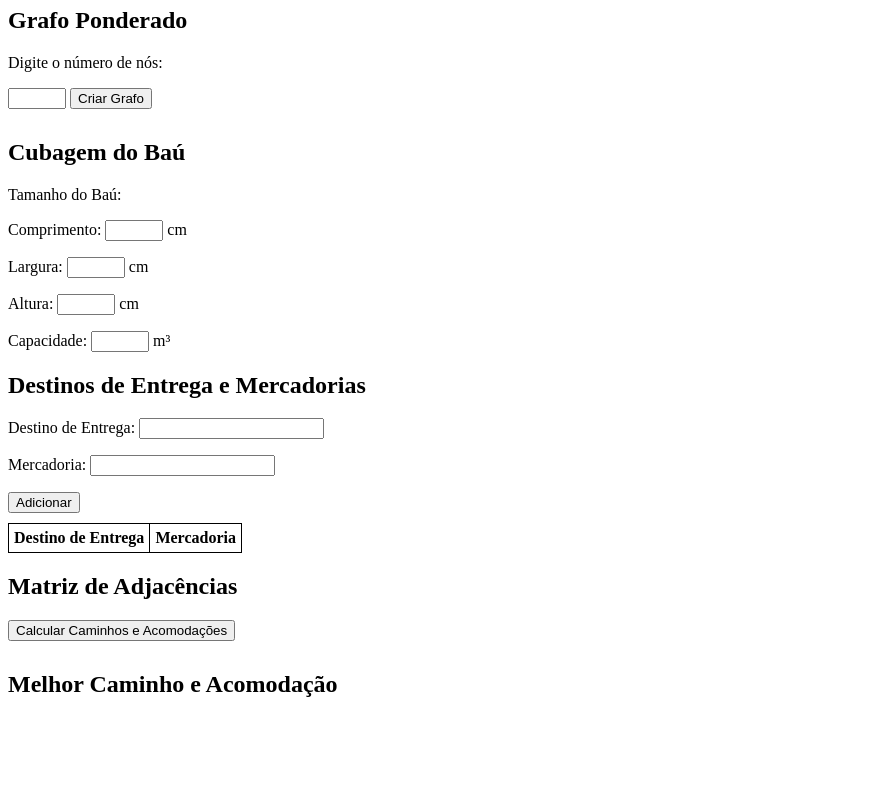
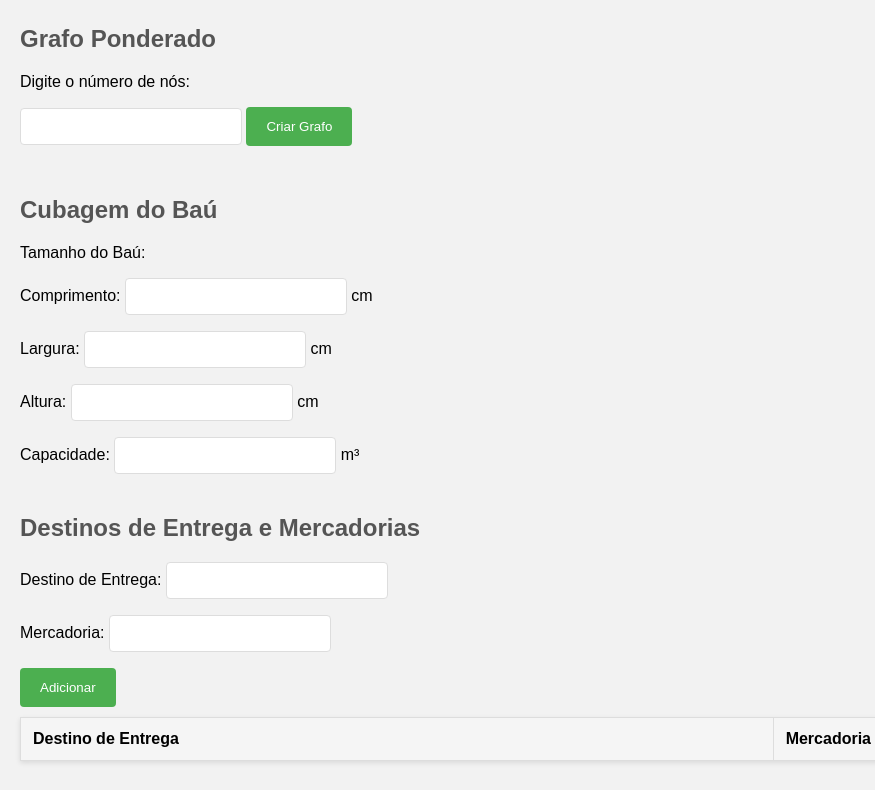
Before and after one commit to BMVBrun0/EstruturaDados, a plain HTML site: page index.html in a window 1280 px wide. Shown: the part 73-863 px from the top of the page, without its empty margins (0-875 px from the left). Before the commit the page ends 800 px from the top, so only its background shows below. Drawn offline with nearby package versions, Linux system fonts and the light colour scheme.

Commit message:
alterado tela e add comentarios

```diff
--- a/index.html
+++ b/index.html
@@ -3,22 +3,68 @@
 <head>
     <title>Entrega de Mercadorias</title>
     <style>
+        body {
+            font-family: Arial, sans-serif;
+            margin: 20px;
+            background-color: #f2f2f2;
+        }
+
+        h1 {
+            margin-bottom: 20px;
+            text-align: center;
+            color: #333;
+        }
+
+        h2 {
+            margin-top: 40px;
+            color: #555;
+        }
+
         table {
             border-collapse: collapse;
             margin-bottom: 20px;
+            width: 100%;
+            background-color: #fff;
+            box-shadow: 0px 2px 5px rgba(0, 0, 0, 0.1);
         }
 
-        table, th, td {
-            border: 1px solid black;
-            padding: 5px;
+        table th, table td {
+            border: 1px solid #ddd;
+            padding: 12px;
+            text-align: left;
         }
 
-        input[type="number"] {
-            width: 50px;
+        table th {
+            background-color: #f5f5f5;
+        }
+
+        input[type="number"], input[type="text"] {
+            width: 200px;
+            padding: 10px;
+            border: 1px solid #ddd;
+            border-radius: 4px;
+            transition: border-color 0.3s ease;
+        }
+
+        input[type="number"]:focus,
+        input[type="text"]:focus {
+            outline: none;
+            border-color: #4CAF50;
         }
 
         button {
             margin-bottom: 10px;
+            padding: 12px 20px;
+            background-color: #4CAF50;
+            color: white;
+            border: none;
+            border-radius: 4px;
+            cursor: pointer;
+            transition: background-color 0.3s ease;
+        }
+
+        button:hover {
+            background-color: #45a049;
         }
     </style>
 </head>
--- a/script.js
+++ b/script.js
@@ -1,21 +1,24 @@
 $(document).ready(function() {
+  // Variáveis para armazenar informações
   var adjacencyMatrix = [];
   var deliveries = [];
   var bestPath = null;
   var bestFit = null;
 
+  //Pega o número de nós e chama a função do grafo
   $('#create-graph-btn').click(function() {
     var nodeCount = parseInt($('#node-count').val());
     createGraph(nodeCount);
   });
 
+  //Pega o destino e o Item e dps chama a função de add entrega
   $('#add-delivery-btn').click(function() {
     var destination = $('#destination').val();
     var item = $('#item').val();
-
     addDelivery(destination, item);
   });
 
+    //Chama as funções para calcular caminhos, acomodações e encontrar o melhor caminho e melhor acomodação
   $('#calculate-btn').click(function() {
     calculatePaths();
     calculateFit();
@@ -23,6 +26,7 @@ $(document).ready(function() {
     findBestFit();
   });
 
+  //Cria o grafo
   function createGraph(nodeCount) {
     $('#graph-container').empty();
 
@@ -40,10 +44,10 @@ $(document).ready(function() {
     }
 
     $('#graph-container').append(graph);
-
     adjacencyMatrix = [];
   }
 
+  //Adiciona uma entrega
   function addDelivery(destination, item) {
     var row = $('<tr>');
     var destinationCell = $('<td>').text(destination);
@@ -52,6 +56,7 @@ $(document).ready(function() {
 
     $('#deliveries-table tbody').append(row);
 
+    //Armazena a entrega no array de entregas
     deliveries.push({
       destination: destination,
       item: item
@@ -61,6 +66,7 @@ $(document).ready(function() {
     $('#item').val('');
   }
 
+  //Calcula os caminhos
   function calculatePaths() {
     var graph = $('#graph-container table');
     var pathContainer = $('#path-container');
@@ -83,6 +89,7 @@ $(document).ready(function() {
     pathContainer.append(paths);
   }
 
+  //Calcula as acomodações
   function calculateFit() {
     var length = parseInt($('#length').val());
     var width = parseInt($('#width').val());
@@ -92,8 +99,9 @@ $(document).ready(function() {
     var totalVolume = length * width * height;
     var occupiedVolume = 0;
 
+    //Calcula o volume ocupado somando volumes aleatórios para cada entrega
     deliveries.forEach(function(delivery) {
-        var itemVolume = Math.floor(Math.random() * (totalVolume / 2)) + 1; // Volume aleatório para a mercadoria
+      var itemVolume = Math.floor(Math.random() * (totalVolume / 2)) + 1;
       occupiedVolume += itemVolume;
     });
 
@@ -107,6 +115,7 @@ $(document).ready(function() {
     $('#result-container').append(fitResult);
   }
 
+  //Encontra o melhor caminho
   function findBestPath() {
     var paths = $('#path-container table');
     var bestWeight = Infinity;
@@ -127,6 +136,7 @@ $(document).ready(function() {
     $('#result-container').append(bestPathContainer);
   }
 
+  //Encontra a melhor acomodação
   function findBestFit() {
     var length = parseInt($('#length').val());
     var width = parseInt($('#width').val());
@@ -138,7 +148,7 @@ $(document).ready(function() {
     var bestFitRemainingVolume = Infinity;
 
     deliveries.forEach(function(delivery, index) {
-        var itemVolume = Math.floor(Math.random() * (totalVolume / 2)) + 1; // Volume aleatório para a mercadoria
+      var itemVolume = Math.floor(Math.random() * (totalVolume / 2)) + 1;
       var remainingVolume = capacity - itemVolume;
 
       if (remainingVolume < bestFitRemainingVolume) {
```
Also changed, not shown: cubagem.txt (added), grafoExplicacao.txt (added). Lines whose indentation alone changed are shown as unchanged.
